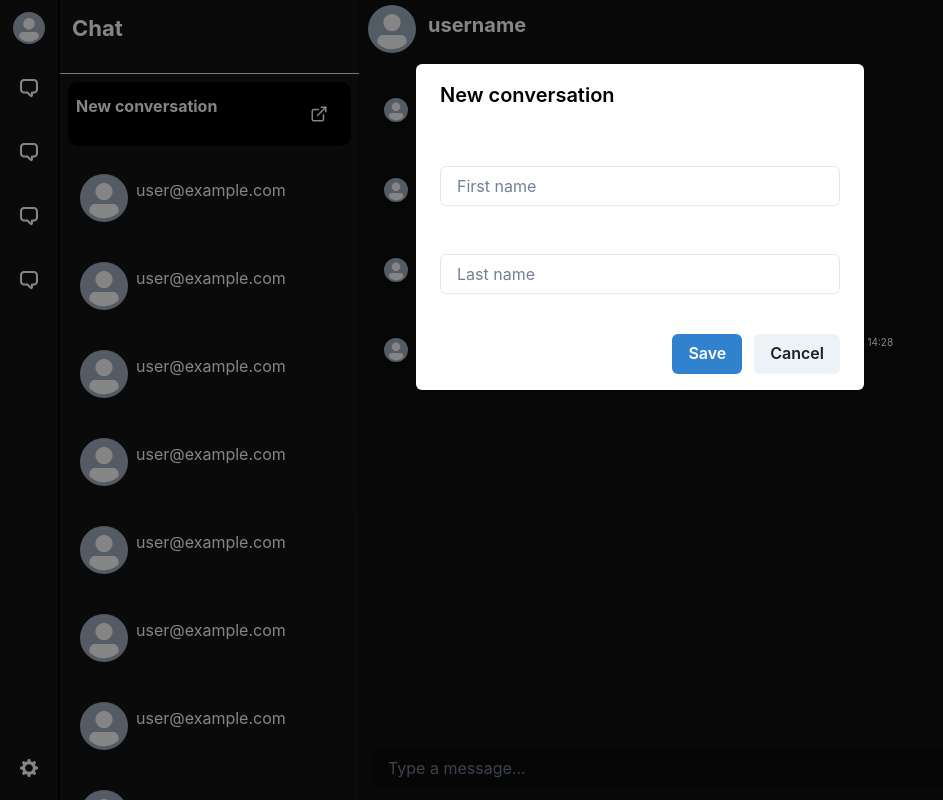
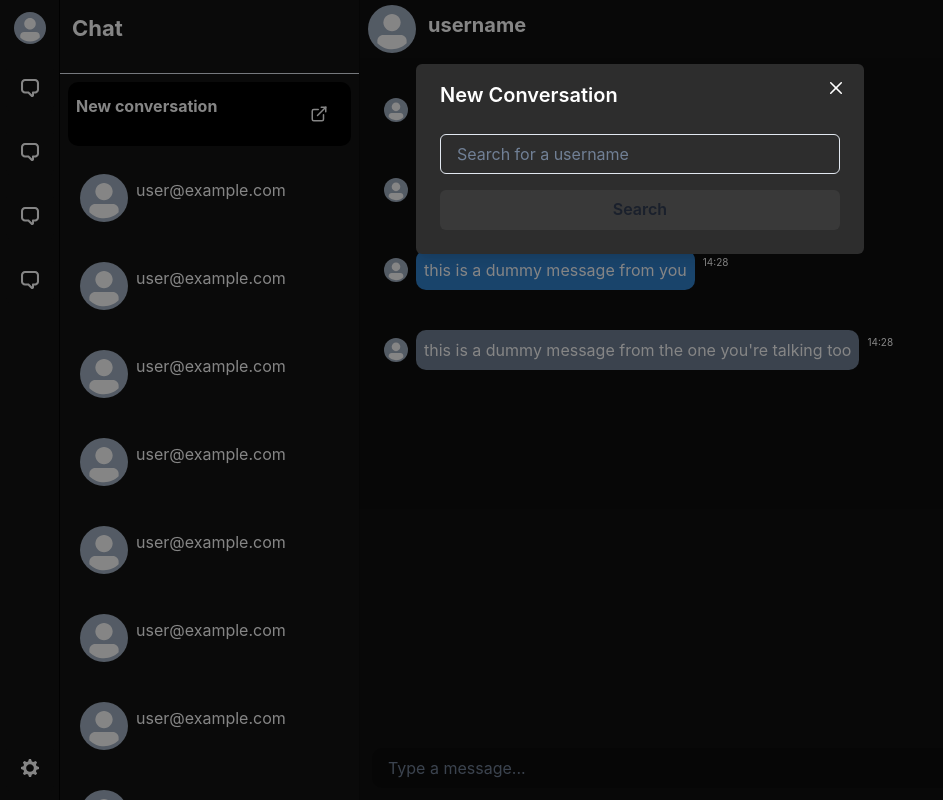
Before and after one commit to berggren1997/chatapp.client, a React (Create React App) app: page / in a window 1280 px wide. Both pictures are taken after a click on the button 319 px from the left and 114 px from the top of the page. Shown: the whole page, without its empty margins (0-943 px from the left). Built offline with nearby package versions, Linux system fonts and the light colour scheme.

Commit message:
working on modal for starting a conversation

```diff
--- a/src/Sidebar.jsx
+++ b/src/Sidebar.jsx
@@ -1,18 +1,19 @@
-import { Flex, IconButton, Text, useDisclosure } from "@chakra-ui/react";
+import { Flex, IconButton, Text } from "@chakra-ui/react";
 import { ExternalLinkIcon } from "@chakra-ui/icons";
 import React, { useState } from "react";
 import ChatList from "./components/chat/ChatList";
-import "./index.css";
+// import "./index.css";
 import ModalForm from "./modals/ModalForm";
 
 const Sidebar = () => {
-  // const { isOpen, onOpen, onClose } = useDisclosure();
   const [isOpen, setIsOpen] = useState(false);
-  const initialRef = React.useRef(null);
+
+  const openModal = () => setIsOpen(true);
+  const onClose = () => setIsOpen(false);
 
   return (
     <>
-      {isOpen && <ModalForm isOpen={isOpen} />}
+      <ModalForm isOpen={isOpen} onClose={onClose} />
       <Flex
         bg="blackAlpha.900"
         w="300px"
@@ -63,7 +64,7 @@ const Sidebar = () => {
             }}
             bgColor="black"
             icon={<ExternalLinkIcon />}
-            onClick={() => setIsOpen(!isOpen)}
+            onClick={openModal}
             size="lg"
           />
         </Flex>
--- a/src/components/Navbar.jsx
+++ b/src/components/Navbar.jsx
@@ -1,5 +1,5 @@
 import React from "react";
-import { Avatar, Flex, IconButton, Button, Spacer } from "@chakra-ui/react";
+import { Avatar, Flex, IconButton, Spacer } from "@chakra-ui/react";
 import { ChatIcon, SettingsIcon } from "@chakra-ui/icons";
 
 const Navbar = () => {
@@ -9,7 +9,7 @@ const Navbar = () => {
         w="60px"
         h="100%"
         bg="blackAlpha.900"
-        borderEnd="2px solid"
+        borderEnd="1px solid"
         borderColor="blackAlpha.900"
         direction="column"
         align="center"
--- a/src/components/chat/ChatList.jsx
+++ b/src/components/chat/ChatList.jsx
@@ -1,7 +1,13 @@
-import React from "react";
+import React, { useEffect, useState } from "react";
 import { Flex, Avatar, Text } from "@chakra-ui/react";
 
 const ChatList = () => {
+  const [conversations, setConversations] = useState([]);
+
+  useEffect(() => {
+    // fetch conversations
+  }, []);
+
   return (
     <Flex
       _hover={{
--- a/src/modals/ModalForm.jsx
+++ b/src/modals/ModalForm.jsx
@@ -1,4 +1,4 @@
-import React from "react";
+import { useState } from "react";
 import {
   Button,
   Modal,
@@ -7,41 +7,44 @@ import {
   ModalHeader,
   ModalCloseButton,
   ModalBody,
-  ModalFooter,
-  FormControl,
   Input,
-  FormLabel,
-  useDisclosure,
+  Stack,
 } from "@chakra-ui/react";
 
-const ModalForm = ({ isOpen }) => {
-  const { onClose } = useDisclosure();
+const ModalForm = ({ isOpen, onClose }) => {
+  const [username, setUsername] = useState("");
 
+  const onSearch = async (event) => {
+    // search users request
+    event.preventDefault();
+    console.log(username);
+  };
   return (
     <>
       <Modal isOpen={isOpen} onClose={onClose}>
         <ModalOverlay />
-        <ModalContent>
-          <ModalHeader color="black">New conversation</ModalHeader>
+        <ModalContent bg="#2d2d2d" pb={4}>
+          <ModalHeader>New Conversation</ModalHeader>
           <ModalCloseButton />
-          <ModalBody pb={6} color="blackAlpha.400">
-            <FormControl>
-              <FormLabel>First name</FormLabel>
-              <Input placeholder="First name" />
-            </FormControl>
-
-            <FormControl mt={4}>
-              <FormLabel>Last name</FormLabel>
-              <Input placeholder="Last name" />
-            </FormControl>
+          <ModalBody>
+            <form onSubmit={onSearch}>
+              <Stack spacing={4}>
+                <Input
+                  placeholder="Search for a username"
+                  value={username}
+                  onChange={(event) => setUsername(event.target.value)}
+                />
+                <Button
+                  bg="whiteAlpha.100"
+                  _hover={{ bg: "blue" }}
+                  type="submit"
+                  disabled={!username}
+                >
+                  Search
+                </Button>
+              </Stack>
+            </form>
           </ModalBody>
-
-          <ModalFooter>
-            <Button colorScheme="blue" mr={3}>
-              Save
-            </Button>
-            <Button onClick={onClose}>Cancel</Button>
-          </ModalFooter>
         </ModalContent>
       </Modal>
     </>
```
